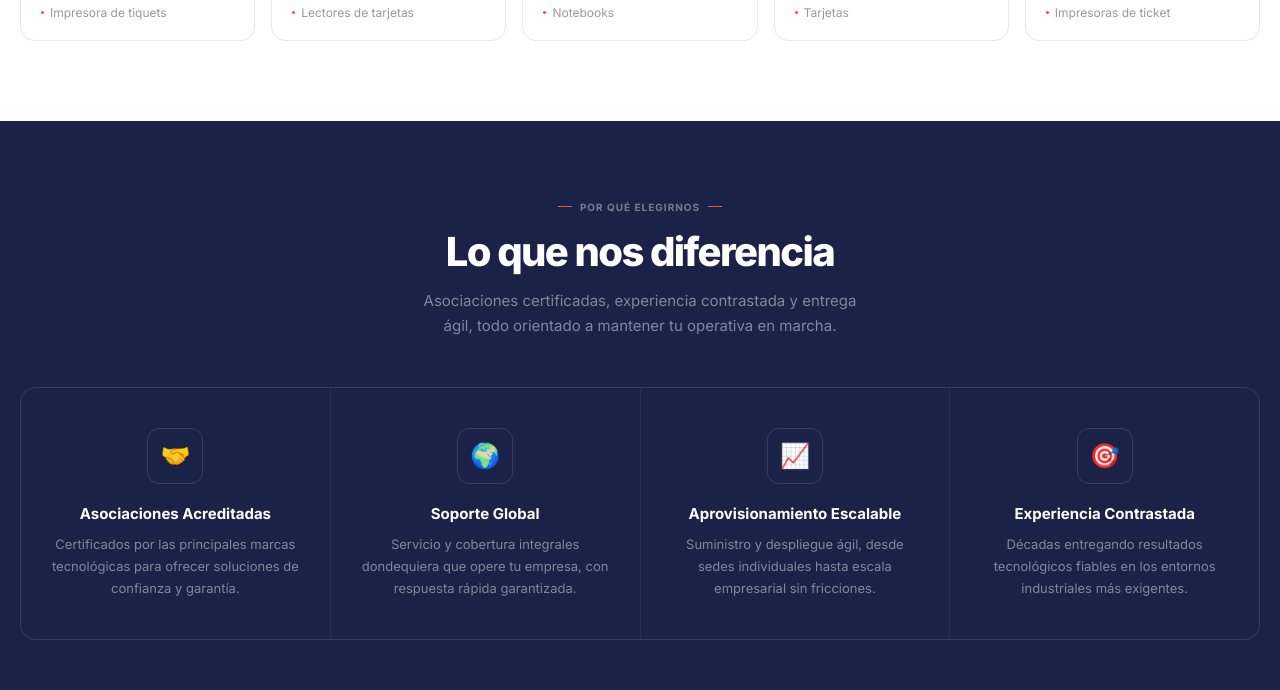
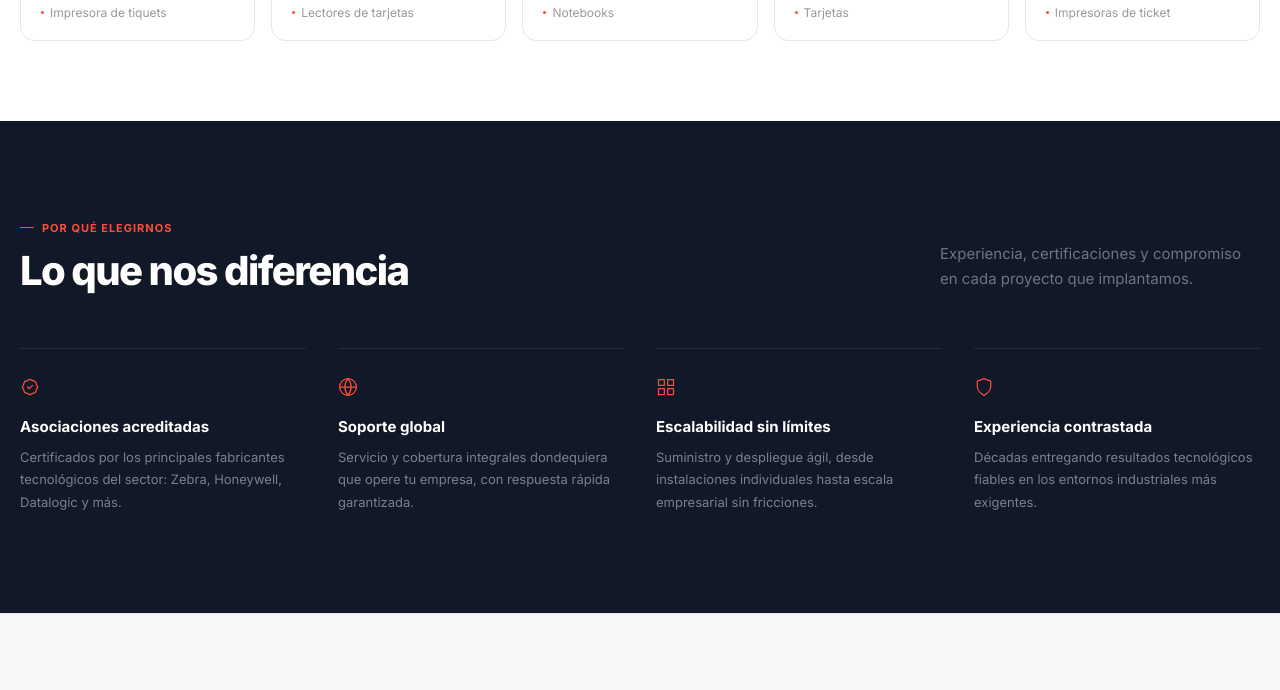
Before and after one commit to AlexJerry123/logyco-web, a Next.js app: page / in a window 1280 px wide. Shown: the part 1440-2130 px from the top of the page. Built offline with nearby package versions, Linux system fonts and the light colour scheme.

Commit message:
Add files via upload

```diff
--- a/src/components/Differentiators.tsx
+++ b/src/components/Differentiators.tsx
@@ -1,52 +1,95 @@
 'use client'
-import { useState } from 'react'
 
 const items = [
-  { icon: '🤝', title: 'Asociaciones Acreditadas', desc: 'Certificados por las principales marcas tecnológicas para ofrecer soluciones de confianza y garantía.' },
-  { icon: '🌍', title: 'Soporte Global', desc: 'Servicio y cobertura integrales dondequiera que opere tu empresa, con respuesta rápida garantizada.' },
-  { icon: '📈', title: 'Aprovisionamiento Escalable', desc: 'Suministro y despliegue ágil, desde sedes individuales hasta escala empresarial sin fricciones.' },
-  { icon: '🎯', title: 'Experiencia Contrastada', desc: 'Décadas entregando resultados tecnológicos fiables en los entornos industriales más exigentes.' },
+  {
+    icon: (
+      <svg width="20" height="20" viewBox="0 0 24 24" fill="none" stroke="#ff4d3a" strokeWidth="1.5" strokeLinecap="round" strokeLinejoin="round">
+        <path d="M9 12l2 2 4-4M7.835 4.697a3.42 3.42 0 001.946-.806 3.42 3.42 0 014.438 0 3.42 3.42 0 001.946.806 3.42 3.42 0 013.138 3.138 3.42 3.42 0 00.806 1.946 3.42 3.42 0 010 4.438 3.42 3.42 0 00-.806 1.946 3.42 3.42 0 01-3.138 3.138 3.42 3.42 0 00-1.946.806 3.42 3.42 0 01-4.438 0 3.42 3.42 0 00-1.946-.806 3.42 3.42 0 01-3.138-3.138 3.42 3.42 0 00-.806-1.946 3.42 3.42 0 010-4.438 3.42 3.42 0 00.806-1.946 3.42 3.42 0 013.138-3.138z"/>
+      </svg>
+    ),
+    title: 'Asociaciones acreditadas',
+    desc: 'Certificados por los principales fabricantes tecnológicos del sector: Zebra, Honeywell, Datalogic y más.',
+  },
+  {
+    icon: (
+      <svg width="20" height="20" viewBox="0 0 24 24" fill="none" stroke="#ff4d3a" strokeWidth="1.5" strokeLinecap="round" strokeLinejoin="round">
+        <circle cx="12" cy="12" r="10"/><path d="M2 12h20M12 2a15.3 15.3 0 010 20M12 2a15.3 15.3 0 000 20"/>
+      </svg>
+    ),
+    title: 'Soporte global',
+    desc: 'Servicio y cobertura integrales dondequiera que opere tu empresa, con respuesta rápida garantizada.',
+  },
+  {
+    icon: (
+      <svg width="20" height="20" viewBox="0 0 24 24" fill="none" stroke="#ff4d3a" strokeWidth="1.5" strokeLinecap="round" strokeLinejoin="round">
+        <path d="M3 3h7v7H3zM14 3h7v7h-7zM3 14h7v7H3zM14 14h7v7h-7z"/>
+      </svg>
+    ),
+    title: 'Escalabilidad sin límites',
+    desc: 'Suministro y despliegue ágil, desde instalaciones individuales hasta escala empresarial sin fricciones.',
+  },
+  {
+    icon: (
+      <svg width="20" height="20" viewBox="0 0 24 24" fill="none" stroke="#ff4d3a" strokeWidth="1.5" strokeLinecap="round" strokeLinejoin="round">
+        <path d="M12 22s8-4 8-10V5l-8-3-8 3v7c0 6 8 10 8 10z"/>
+      </svg>
+    ),
+    title: 'Experiencia contrastada',
+    desc: 'Décadas entregando resultados tecnológicos fiables en los entornos industriales más exigentes.',
+  },
 ]
 
 export default function Differentiators() {
-  const [hov, setHov] = useState<number | null>(null)
   return (
     <>
-      <section style={{ background: 'var(--navy)', padding: '80px 20px' }}>
+      <section style={{ background: '#111827', padding: '100px 20px' }}>
         <div style={{ maxWidth: '1280px', margin: '0 auto' }}>
-          {/* Header centrado */}
-          <div style={{ textAlign: 'center', marginBottom: '48px' }}>
-            <div style={{ fontSize: '10px', fontWeight: 700, color: 'rgba(255,255,255,0.4)', letterSpacing: '0.1em', textTransform: 'uppercase', marginBottom: '14px', display: 'flex', alignItems: 'center', justifyContent: 'center', gap: '8px' }}>
-              <div style={{ width: '14px', height: '1.5px', background: 'var(--orange)', borderRadius: '1px' }} />
-              Por qué elegirnos
-              <div style={{ width: '14px', height: '1.5px', background: 'var(--orange)', borderRadius: '1px' }} />
+          {/* Header */}
+          <div style={{ display: 'flex', justifyContent: 'space-between', alignItems: 'flex-end', flexWrap: 'wrap', gap: '16px', marginBottom: '56px' }}>
+            <div>
+              <div style={{
+                fontSize: '11px', fontWeight: 700, color: 'var(--orange)',
+                letterSpacing: '0.09em', textTransform: 'uppercase',
+                display: 'flex', alignItems: 'center', gap: '8px', marginBottom: '14px',
+              }}>
+                <div style={{ width: '14px', height: '1.5px', background: 'var(--orange)', borderRadius: '1px' }} />
+                Por qué elegirnos
+              </div>
+              <h2 style={{
+                fontSize: 'clamp(26px, 4vw, 40px)', fontWeight: 800,
+                letterSpacing: '-0.04em', color: 'white', lineHeight: 1.08,
+              }}>
+                Lo que nos diferencia
+              </h2>
             </div>
-            <h2 style={{ fontSize: 'clamp(26px, 4vw, 40px)', fontWeight: 800, letterSpacing: '-0.04em', color: 'white', marginBottom: '12px' }}>Lo que nos diferencia</h2>
-            <p style={{ fontSize: '15px', color: 'rgba(255,255,255,0.45)', maxWidth: '460px', margin: '0 auto', lineHeight: 1.7 }}>
-              Asociaciones certificadas, experiencia contrastada y entrega ágil, todo orientado a mantener tu operativa en marcha.
+            <p style={{
+              fontSize: '15px', color: 'rgba(255,255,255,0.4)',
+              maxWidth: '320px', lineHeight: 1.7, margin: 0,
+            }}>
+              Experiencia, certificaciones y compromiso en cada proyecto que implantamos.
             </p>
           </div>
 
-          {/* Grid 4 columnas */}
-          <div className="diff-grid" style={{ gap: '1px', background: 'rgba(255,255,255,0.06)', border: '1px solid rgba(255,255,255,0.06)', borderRadius: '16px', overflow: 'hidden' }}>
+          {/* Grid */}
+          <div className="diff-grid">
             {items.map((item, i) => (
-              <div key={i}
-                onMouseEnter={() => setHov(i)} onMouseLeave={() => setHov(null)}
-                style={{
-                  padding: '40px 28px', background: hov === i ? 'rgba(255,255,255,0.04)' : 'var(--navy)',
-                  textAlign: 'center', transition: 'background 0.2s', position: 'relative',
+              <div key={i} style={{
+                borderTop: '1px solid rgba(255,255,255,0.08)',
+                paddingTop: '28px',
+              }}>
+                <div style={{ marginBottom: '16px' }}>{item.icon}</div>
+                <div style={{
+                  fontSize: '15px', fontWeight: 700,
+                  color: 'white', marginBottom: '10px', lineHeight: 1.3,
                 }}>
-                {hov === i && <div style={{ position: 'absolute', top: 0, left: 0, right: 0, height: '2px', background: 'var(--orange)' }} />}
+                  {item.title}
+                </div>
                 <div style={{
-                  width: '56px', height: '56px',
-                  border: `1px solid ${hov === i ? 'rgba(255,77,58,0.4)' : 'rgba(255,255,255,0.12)'}`,
-                  borderRadius: '12px', display: 'flex', alignItems: 'center', justifyContent: 'center',
-                  margin: '0 auto 20px', fontSize: '24px',
-                  background: hov === i ? 'rgba(255,77,58,0.1)' : 'transparent',
-                  transition: 'all 0.2s',
-                }}>{item.icon}</div>
-                <div style={{ fontSize: '15px', fontWeight: 700, color: 'white', marginBottom: '10px', lineHeight: 1.3 }}>{item.title}</div>
-                <div style={{ fontSize: '13px', color: 'rgba(255,255,255,0.45)', lineHeight: 1.7 }}>{item.desc}</div>
+                  fontSize: '13px', color: 'rgba(255,255,255,0.45)',
+                  lineHeight: 1.7,
+                }}>
+                  {item.desc}
+                </div>
               </div>
             ))}
           </div>
@@ -54,9 +97,17 @@ export default function Differentiators() {
       </section>
 
       <style>{`
-        .diff-grid { display: grid; grid-template-columns: repeat(4,1fr); }
-        @media(max-width:1024px){ .diff-grid { grid-template-columns: repeat(2,1fr); } }
-        @media(max-width:480px){ .diff-grid { grid-template-columns: 1fr; } }
+        .diff-grid {
+          display: grid;
+          grid-template-columns: repeat(4, 1fr);
+          gap: 32px;
+        }
+        @media(max-width: 1024px) {
+          .diff-grid { grid-template-columns: repeat(2, 1fr); gap: 24px; }
+        }
+        @media(max-width: 480px) {
+          .diff-grid { grid-template-columns: 1fr; gap: 20px; }
+        }
       `}</style>
     </>
   )
```
